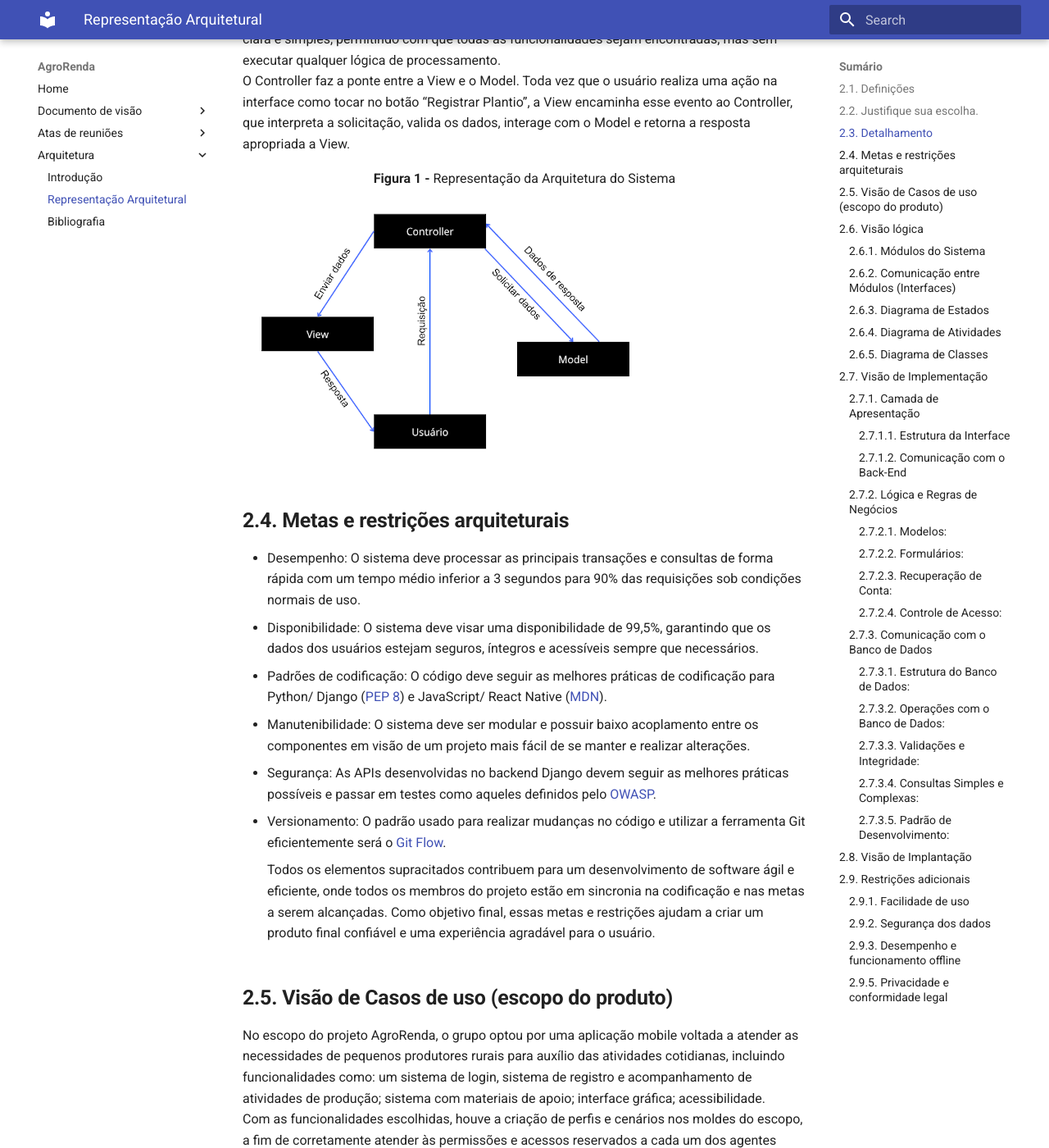
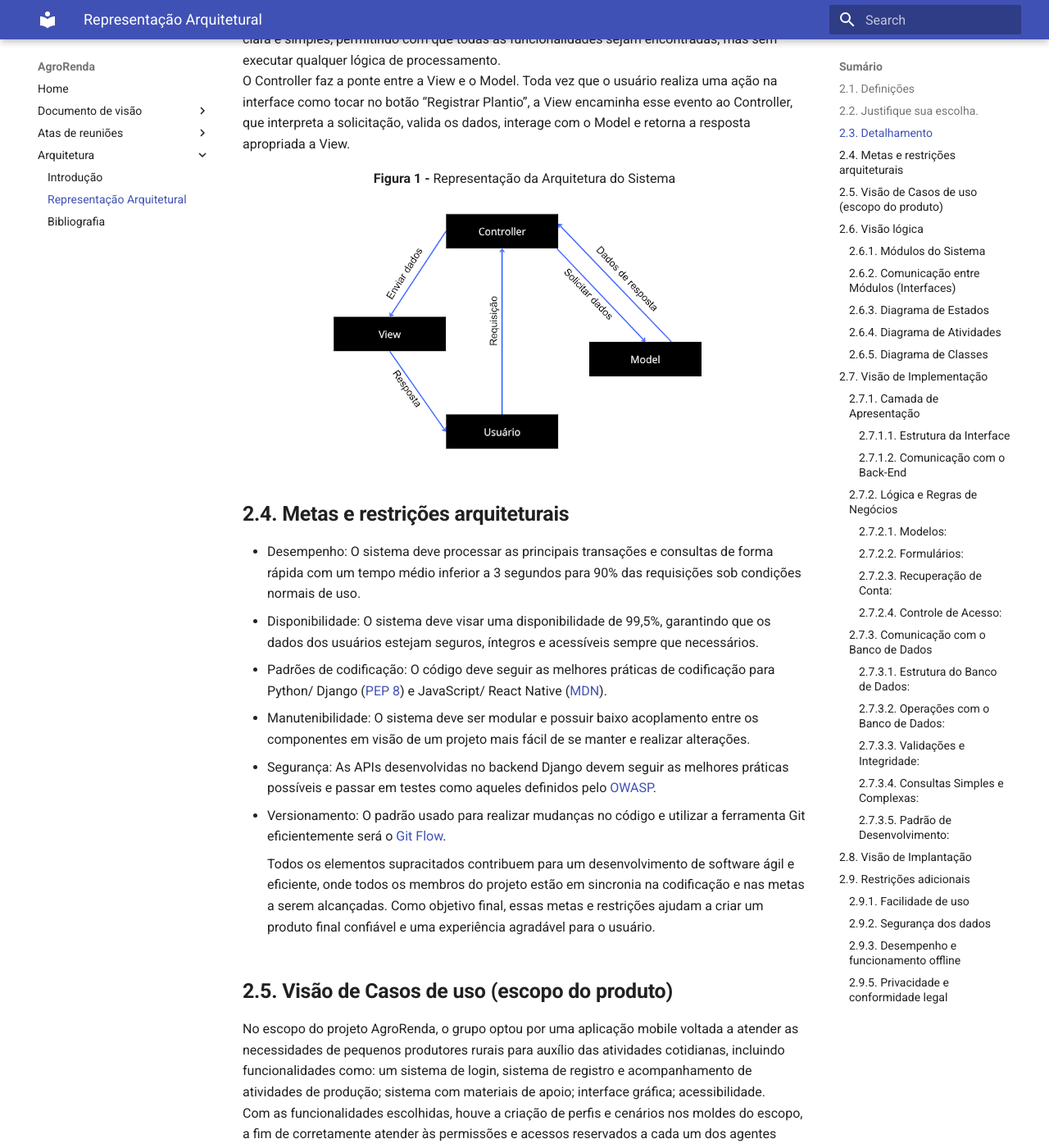
Before and after one commit to FGA0138-MDS-Ajax/2025.1-Ingwaz, an MkDocs documentation site: the page built from docs/arquitetura/representacao_arquitetural.md, in a window 1280 px wide and 1400 px high, scrolled down 1203 px. Shown: the whole window at 82% size. Built offline with MkDocs 1.6.1 and Material for MkDocs 9.7.7, drawn with Linux system fonts in a browser that asks for light colours.

Commit message:
style: centered all imgs in architecture and vision docs

```diff
--- a/docs/arquitetura/representacao_arquitetural.md
+++ b/docs/arquitetura/representacao_arquitetural.md
@@ -22,7 +22,7 @@ O Controller faz a ponte entre a View e o Model. Toda vez que o usuário realiza
 
 <div class="centered-text"><b>Figura 1 - </b> Representação da Arquitetura do Sistema </div>
 
-![imagem](../imgs/image2.png)
+<img src="../../imgs/image2.png" alt="image" class="centered-img">
 
 ## **2.4. Metas e restrições arquiteturais**
 
@@ -43,7 +43,7 @@ Alguns dos requisitos que contribuíram para a escolha da arquitetura MVC foram
 Outro fator que influenciou na escolha da arquitetura MVC foi a separação da equipe em backend, que usará o Django, e o frontend, que fará as atividades usando o React. A arquitetura MVC também favorece a divisão de responsabilidades e a prática de Extreme Programming, XP, oferece uma proposta que engloba desenvolvimento incremental, testes e refatoração de forma contínua, que cabe bem na organização em camadas do MVC
 <div class="centered-text"><b>Figura 2 - </b> Diagramas de Casos de Uso </div>
 
-![imagem](../imgs/image3.png)
+<img src="../../imgs/image3.png" alt="image" class="centered-img">
 
 ## **2.6. Visão lógica**
 
@@ -99,7 +99,7 @@ A seguir, temos ilustrado o diagrama de estados da aplicação, que representa o
 
 <div class="centered-text"><b>Figura 3 - </b> Diagrama de Transição de Estados </div>
 
-![imagem](../imgs/image4.png)
+<img src="../../imgs/image4.png" alt="image" class="centered-img">
 
 ### **2.6.4. Diagrama de Atividades**
 
@@ -107,7 +107,7 @@ Complementando a visão geral do sistema, o diagrama de atividades apresentado d
 
 <div class="centered-text"><b>Figura 4 - </b> Diagrama de Atividades </div>
 
-![imagem](../imgs/image5.png)
+<img src="../../imgs/image5.png" alt="image" class="centered-img">
 
 ### **2.6.5. Diagrama de Classes**
 
@@ -116,7 +116,7 @@ O diagrama de classes apresentado a seguir ilustra a estrutura básica do sistem
 
 <div class="centered-text"><b>Figura 5 - </b> Diagrama de Classes </div>
 
-![imagem](../imgs/image6.png)
+<img src="../../imgs/image6.png" alt="image" class="centered-img">
 
 ## 2.7. **Visão de Implementação**
 
@@ -242,7 +242,7 @@ O Django fornece validações automáticas de tipo e integridade referencial:
 
 <div class="centered-text"><b>Figura 6 - </b> Diagrama de Pacotes </div>
 
-![imagem](../imgs/image7.png)
+<img src="../../imgs/image7.png" alt="image" class="centered-img">
 
 ## **2.8. Visão de Implantação**
 
--- a/docs/assets/css/global.css
+++ b/docs/assets/css/global.css
@@ -2,3 +2,11 @@
 .centered-text {
   text-align: center;
 }
+
+/*Centralizar imagens */
+.centered-img {
+    display: block;
+    float: none;
+    margin-left: auto;
+    margin-right: auto;
+}
```
Also changed, not shown: docs/visao/visao_produto.md (+1 -1 lines).
